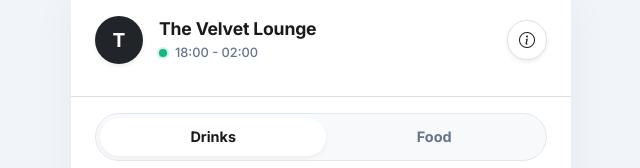
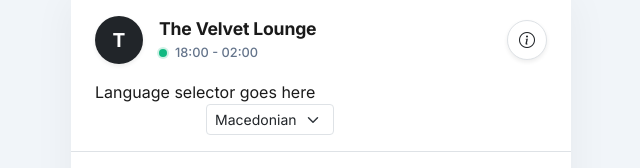
Before and after one commit to stojchevskiboris/InstantMenu, an Angular app: page / in a window 1280 px wide. Shown: the top 168 px of the page, without its empty margins (319-959 px from the left). Built offline with nearby package versions, Linux system fonts and the light colour scheme.

Commit message:
languages init

```diff
--- a/src/app/app.config.ts
+++ b/src/app/app.config.ts
@@ -1,11 +1,12 @@
 import { ApplicationConfig, provideBrowserGlobalErrorListeners } from '@angular/core';
 import { provideRouter } from '@angular/router';
-
+import { provideHttpClient } from '@angular/common/http';
 import { routes } from './app.routes';
 
 export const appConfig: ApplicationConfig = {
   providers: [
     provideBrowserGlobalErrorListeners(),
-    provideRouter(routes)
+    provideRouter(routes),
+    provideHttpClient()
   ]
 };
--- a/src/app/components/header/header.html
+++ b/src/app/components/header/header.html
@@ -15,7 +15,8 @@
     </div>
     <div class="d-flex gap-2">
       <button type="button" class="btn btn-icon rounded-circle border shadow-sm" data-bs-toggle="collapse"
-        data-bs-target="#infoPanel" aria-controls="infoPanel" aria-expanded="false" aria-label="Toggle venue information">
+        data-bs-target="#infoPanel" aria-controls="infoPanel" aria-expanded="false"
+        aria-label="Toggle venue information">
         <i class="bi bi-info-circle" aria-hidden="true"></i>
       </button>
     </div>
@@ -39,4 +40,9 @@
       </div>
     </div>
   </div>
+
+  <div>
+    Language selector goes here
+    <app-language-selector></app-language-selector>
+  </div>
 </header>
--- a/src/app/components/header/header.ts
+++ b/src/app/components/header/header.ts
@@ -1,9 +1,10 @@
 import { Component, inject, computed } from '@angular/core';
 import { MenuService } from '../../services/menu.service';
+import { LanguageSelector } from "../language-selector/language-selector";
 
 @Component({
   selector: 'app-header',
-  imports: [],
+  imports: [LanguageSelector],
   templateUrl: './header.html',
   styleUrl: './header.css',
 })
--- /dev/null
+++ b/src/app/components/language-selector/language-selector.html
@@ -0,0 +1,13 @@
+<div class="d-flex align-items-center gap-2">
+    <label for="langSelect" class="text-white small m-0">
+        {{ uiWords()['select_language'] || 'Language:' }}
+    </label>
+
+    <select id="langSelect" class="form-select form-select-sm w-auto" [value]="currentLang()"
+        (change)="switchLanguage($any($event.target).value)">
+
+        @for (lang of languages | keyvalue; track lang.key) {
+        <option [value]="lang.key">{{ lang.value }}</option>
+        }
+    </select>
+</div>
--- /dev/null
+++ b/src/app/components/language-selector/language-selector.ts
@@ -0,0 +1,22 @@
+import { Component, inject } from '@angular/core';
+import { LanguageService } from '../../services/language.service';
+import { KeyValuePipe } from '@angular/common'; // <-- Import this for the pipe error
+
+@Component({
+  selector: 'app-language-selector',
+  standalone: true,
+  imports: [KeyValuePipe],
+  templateUrl: './language-selector.html',
+  styleUrl: './language-selector.css',
+})
+export class LanguageSelector {
+  public languageService = inject(LanguageService);
+
+  languages = this.languageService.languages;
+  currentLang = this.languageService.currentLang;
+  uiWords = this.languageService.uiWords;
+
+  switchLanguage(lang: string) {
+    this.languageService.switchLanguage(lang);
+  }
+}
--- /dev/null
+++ b/src/app/services/language.service.ts
@@ -0,0 +1,89 @@
+import { Injectable, signal, computed, effect } from '@angular/core';
+import languagesJson from '../../assets/i18n/languages.json';
+
+interface TranslationDictionary {
+  [key: string]: string;
+}
+
+@Injectable({
+  providedIn: 'root'
+})
+export class LanguageService {
+  // Explicitly add an index signature mapping key string -> value string
+  public readonly languages: { [key: string]: string } = languagesJson.Languages;
+  private readonly defaultLang = languagesJson.DefaultLanguage;
+  // 1. Read master languages config synchronously
+
+
+  // 2. Vite magic: Automatically find and map all translation JSON files in the directory
+  private readonly jsonModules = import.meta.glob('../../assets/i18n/*.json');
+
+  // 3. Keep track of current selection and active loaded dictionary strings
+  private readonly _currentLang = signal<string>('');
+  public readonly currentLang = this._currentLang.asReadonly();
+
+  private readonly _uiWords = signal<TranslationDictionary>({});
+  public readonly uiWords = this._uiWords.asReadonly();
+
+  constructor() {
+    // Determine the starting language (sessionStorage choice or default)
+    const saved = sessionStorage.getItem('instant_menu_lang');
+    const initialLang = saved && this.languages[saved] ? saved : this.defaultLang;
+
+    // Load initial dictionary immediately
+    this.loadLanguageDictionary(initialLang);
+
+    // Automatically persist language choice changes
+    effect(() => {
+      if (this._currentLang()) {
+        sessionStorage.setItem('instant_menu_lang', this._currentLang());
+      }
+    });
+  }
+
+  /**
+   * Dynamically imports the requested translation file on demand
+   */
+  private async loadLanguageDictionary(lang: string) {
+    // Construct the expected file path matching the glob pattern above
+    const filePath = `../../assets/i18n/${lang}.json`;
+
+    if (this.jsonModules[filePath]) {
+      try {
+        // Dynamically resolve and import the JSON file bundle chunk
+        const module: any = await this.jsonModules[filePath]();
+
+        // Update both signals synchronously after resolution
+        this._uiWords.set(module.default as TranslationDictionary);
+        this._currentLang.set(lang);
+      } catch (err) {
+        console.error(`Failed to dynamically load language file for: ${lang}`, err);
+        this.fallbackToDefault();
+      }
+    } else {
+      console.warn(`Translation file not found for language key: ${lang}. Reverting.`);
+      this.fallbackToDefault();
+    }
+  }
+
+  // Swap language via dropdown selection
+  public switchLanguage(lang: string) {
+    if (this.languages[lang] && lang !== this._currentLang()) {
+      this.loadLanguageDictionary(lang);
+    }
+  }
+
+  // Helper method to pull the correct language string out of your product data items
+  public translateObj(multilangObject: { [key: string]: string } | undefined): string {
+    if (!multilangObject) return '';
+
+    const activeLang = this._currentLang() || this.defaultLang;
+    return multilangObject[activeLang] || multilangObject[this.defaultLang] || Object.values(multilangObject)[0] || '';
+  }
+
+  private async fallbackToDefault() {
+    if (this._currentLang() !== this.defaultLang) {
+      await this.loadLanguageDictionary(this.defaultLang);
+    }
+  }
+}
--- /dev/null
+++ b/src/assets/i18n/en.json
@@ -0,0 +1,5 @@
+{
+  "menu_title": "Instant Menu",
+  "select_language": "Select Language",
+  "category_drinks": "Drinks"
+}
--- /dev/null
+++ b/src/assets/i18n/languages.json
@@ -0,0 +1,7 @@
+{
+  "Languages": {
+    "en": "English",
+    "mk": "Macedonian"
+  },
+  "DefaultLanguage": "mk"
+}
--- /dev/null
+++ b/src/assets/i18n/mk.json
@@ -0,0 +1,5 @@
+{
+  "menu_title": "Инстант Мени",
+  "select_language": "Изберете јазик",
+  "category_drinks": "Пијалоци"
+}
--- a/tsconfig.app.json
+++ b/tsconfig.app.json
@@ -2,13 +2,17 @@
   "extends": "./tsconfig.json",
   "compilerOptions": {
     "outDir": "./dist/out-tsc",
-    "types": [],
+    "rootDir": "./",
+    "types": [
+      "vite/client"
+    ],
     "resolveJsonModule": true
   },
   "files": [
     "src/main.ts"
   ],
   "include": [
+    "src/**/*.ts",
     "src/**/*.d.ts"
   ]
 }
--- a/tsconfig.json
+++ b/tsconfig.json
@@ -13,7 +13,10 @@
     "experimentalDecorators": true,
     "importHelpers": true,
     "target": "ES2022",
-    "module": "preserve"
+    "module": "preserve",
+    "types": [
+      "vite/client"
+    ]
   },
   "angularCompilerOptions": {
     "enableI18nLegacyMessageIdFormat": false,
```
Also changed, not shown: src/app/components/language-selector/language-selector.css (added). Lines whose indentation alone changed are shown as unchanged.
